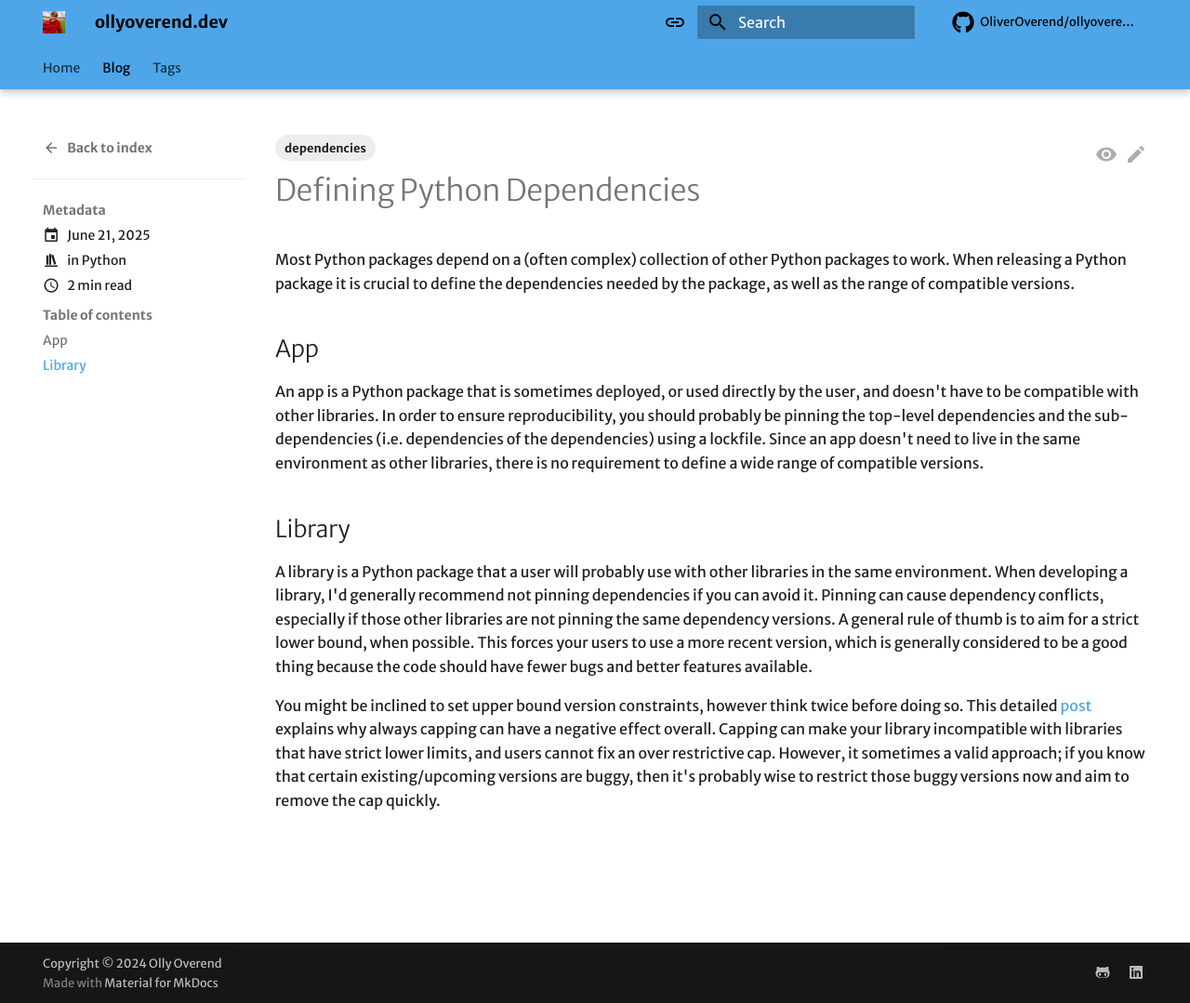
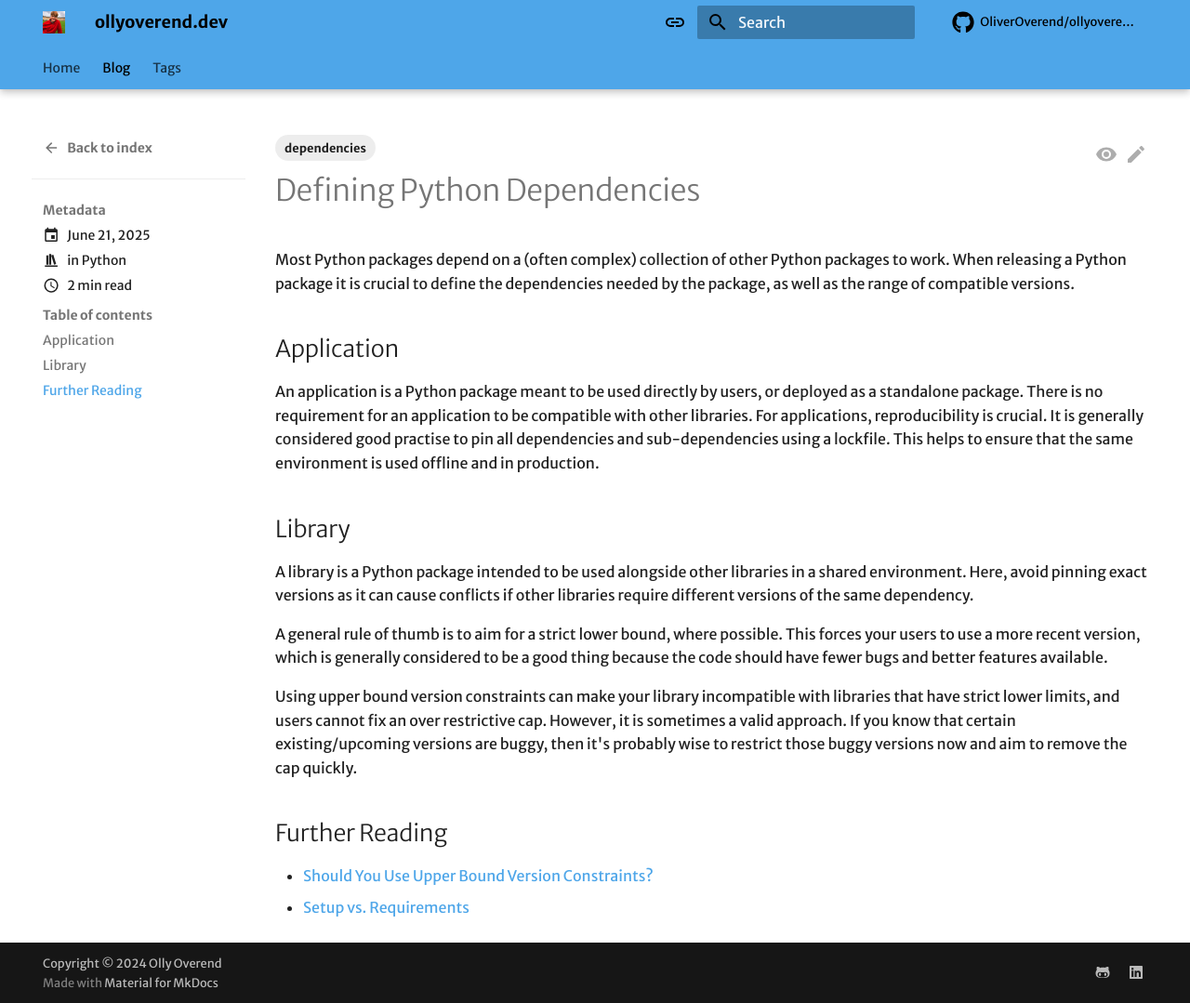
Before and after one commit to OliverOverend/ollyoverend.dev, an MkDocs documentation site: the page built from docs/blog/posts/python-dependencies.md, in a window 1280 px wide and 1079 px high. Shown: the whole window at 93% size. Built offline with MkDocs 1.6.1 and Material for MkDocs 9.7.7, drawn with Linux system fonts in a browser that asks for light colours; some web fonts are replaced; comment, search, counter and statistics services are not loaded.

Commit message:
Updates blog post on Python dependencies for clarity
Revises terminology and improves descriptions for better
readability and clarity. Renames "App" to "Application" and
refines distinctions between applications and libraries.

Adds a "Further Reading" section with links to relevant
resources, enhancing the post's value for readers.

```diff
--- a/docs/blog/posts/python-dependencies.md
+++ b/docs/blog/posts/python-dependencies.md
@@ -11,12 +11,19 @@ updated: 2025-06-21
 
 Most Python packages depend on a (often complex) collection of other Python packages to work. When releasing a Python package it is crucial to define the dependencies needed by the package, as well as the range of compatible versions.
 
-## App
+## Application
 
-An app is a Python package that is sometimes deployed, or used directly by the user, and doesn't have to be compatible with other libraries. In order to ensure reproducibility, you should probably be pinning the top-level dependencies and the sub-dependencies (i.e. dependencies of the dependencies) using a lockfile. Since an app doesn't need to live in the same environment as other libraries, there is no requirement to define a wide range of compatible versions.
+An application is a Python package meant to be used directly by users, or deployed as a standalone package. There is no requirement for an application to be compatible with other libraries. For applications, reproducibility is crucial. It is generally considered good practise to pin all dependencies and sub-dependencies using a lockfile. This helps to ensure that the same environment is used offline and in production.
 
 ## Library
 
-A library is a Python package that a user will probably use with other libraries in the same environment. When developing a library, I'd generally recommend not pinning dependencies if you can avoid it. Pinning can cause dependency conflicts, especially if those other libraries are not pinning the same dependency versions. A general rule of thumb is to aim for a strict lower bound, when possible. This forces your users to use a more recent version, which is generally considered to be a good thing because the code should have fewer bugs and better features available.
+A library is a Python package intended to be used alongside other libraries in a shared environment. Here, avoid pinning exact versions as it can cause conflicts if other libraries require different versions of the same dependency.
 
-You might be inclined to set upper bound version constraints, however think twice before doing so. This detailed [post](https://iscinumpy.dev/post/bound-version-constraints/) explains why always capping can have a negative effect overall. Capping can make your library incompatible with libraries that have strict lower limits, and users cannot fix an over restrictive cap. However, it sometimes a valid approach; if you know that certain existing/upcoming versions are buggy, then it's probably wise to restrict those buggy versions now and aim to remove the cap quickly.
+A general rule of thumb is to aim for a strict lower bound, where possible. This forces your users to use a more recent version, which is generally considered to be a good thing because the code should have fewer bugs and better features available.
+
+Using upper bound version constraints can make your library incompatible with libraries that have strict lower limits, and users cannot fix an over restrictive cap. However, it is sometimes a valid approach. If you know that certain existing/upcoming versions are buggy, then it's probably wise to restrict those buggy versions now and aim to remove the cap quickly.
+
+## Further Reading
+
+- [Should You Use Upper Bound Version Constraints?](https://iscinumpy.dev/post/bound-version-constraints/)
+- [Setup vs. Requirements](https://caremad.io/posts/2013/07/setup-vs-requirement/)
```
